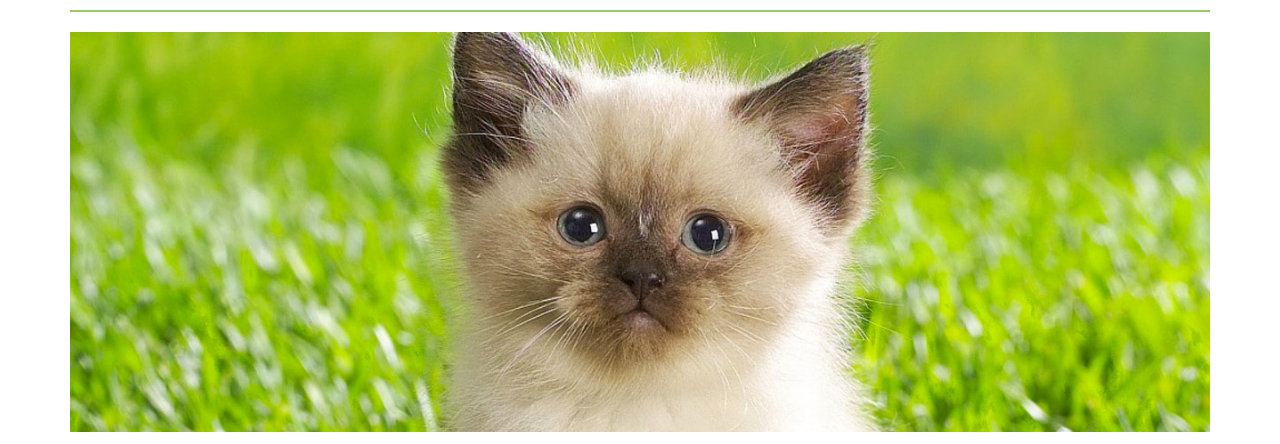
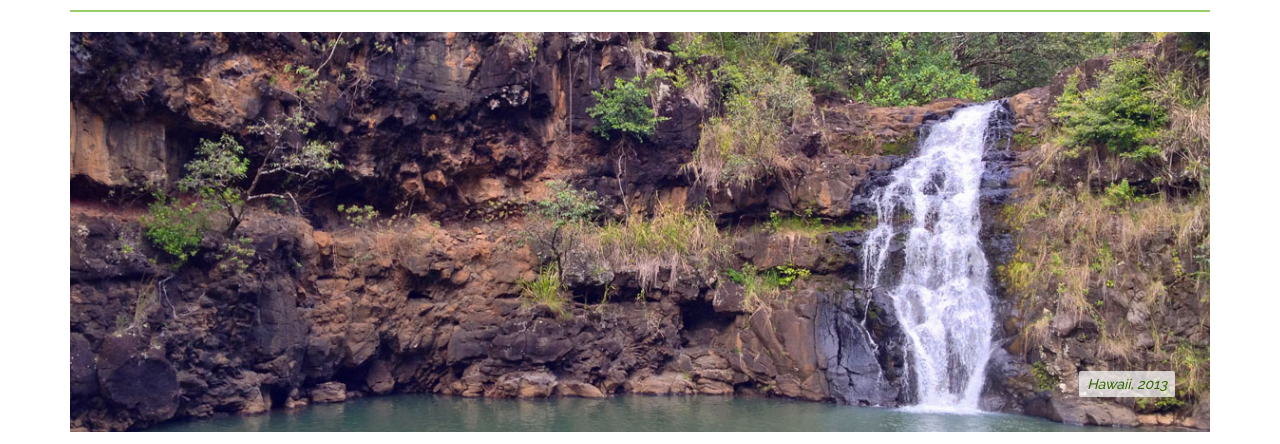
Before and after one commit to badwolfgirl/portfolio, a plain HTML site: page index.html in a window 1280 px wide. Shown: the part 136-580 px from the top of the page. Drawn offline with Linux system fonts and the light colour scheme.

Commit message:
Added images and updated index main image and css for it.

```diff
--- a/css/style.css
+++ b/css/style.css
@@ -1,5 +1,5 @@
 body {
-	font: normal bold 14px/18px "Lato", sans-serif;
+	font: normal bold 14px/18px "Raleway", sans-serif;
 	color: #360;
 }
 
@@ -42,8 +42,26 @@ hr {
 }
 
 .main_img {
+	position: relative;
 	height: 400px;
 	overflow: hidden;
+}
+
+.main_img img{
+    position: absolute;
+    top:-100%; left:0; right: 0; bottom:-100%;
+    margin: auto;
+    padding: 0 15px;
+}
+.pic-caption{
+	position: absolute;
+	bottom: 35px;
+	right: 50px;
+	font-style: italic;
+    font-weight: 500;
+    background-color: rgba(255, 255, 255, 0.7);
+    padding: 4px 8px;
+    border-radius: 2px;
 }
 
 .project-imgs {
@@ -67,12 +85,15 @@ hr {
 	.title-super {
 		font-size: 48px;
 	}
+	.main_img {
+		height: 350px;/**/
+		overflow: visible;
+	}
 }
 
 @media screen and (max-width: 630px) {
 	.main_img {
-		height: auto;
-		overflow: visible;
+		height: 250px;
 	}
 	.project_links {
 		padding: 10px;
--- a/index.html
+++ b/index.html
@@ -8,6 +8,7 @@
 		<script src="js/jquery-1.11.3.min.js"></script>
 		<script src="js/bootstrap.min.js"></script>
 		<link href='http://fonts.googleapis.com/css?family=Lato:100,300' rel='stylesheet' type='text/css'>
+		<link href='https://fonts.googleapis.com/css?family=Raleway:100,300,500,700' rel='stylesheet' type='text/css'>
 		<link rel="stylesheet" href="css/bootstrap.css">
 		<link rel="stylesheet" href="css/style.css">
 	</head>
@@ -20,7 +21,7 @@
 					</div>
 					<div class="col-md-10 col-sm-10 col-xs-10 text-right text-uppercase">
 						<h1 class="title-super text-thin">Michele Ford</h1>
-						<h4 class="title-small">Front-End Ninja</h4>
+						<h4 class="title-small">Front-End Master</h4>
 					</div>
 				</div>
 				<div class="row">
@@ -35,7 +36,8 @@
 			<div class="container">
 				<div class="row">
 					<div class="col-md-12 main_img">
-						<img class="img-responsive" src="imgs/main-img.jpg" alt="main kitten">
+						<img class="img-responsive" src="imgs/waterfall.jpg" alt="waterfall">
+						<div class="pic-caption">Hawaii, 2013</div>
 					</div>
 				</div>
 				<div class="row">
```
Also changed, not shown: imgs/pink-hibiscus.jpg (added), imgs/waterfall.jpg (added), imgs/yellow-hibiscus.jpg (added).
